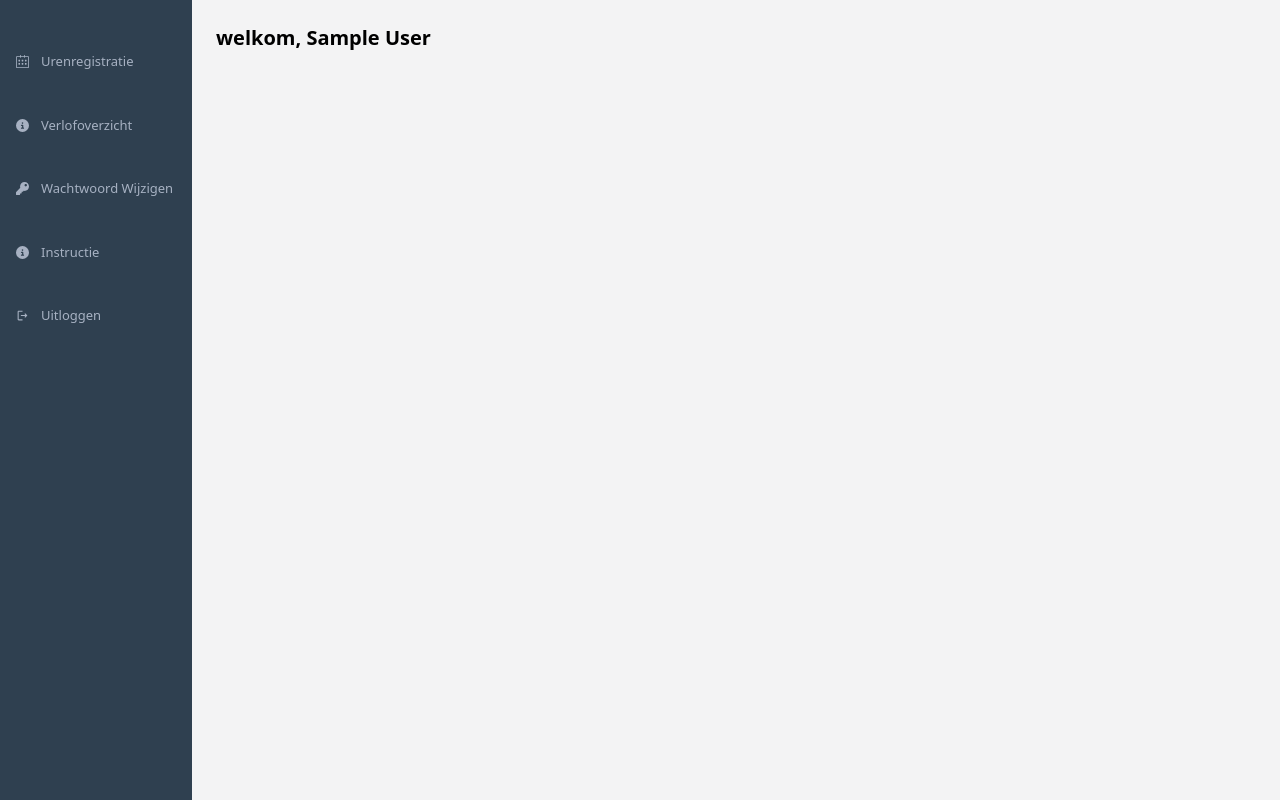
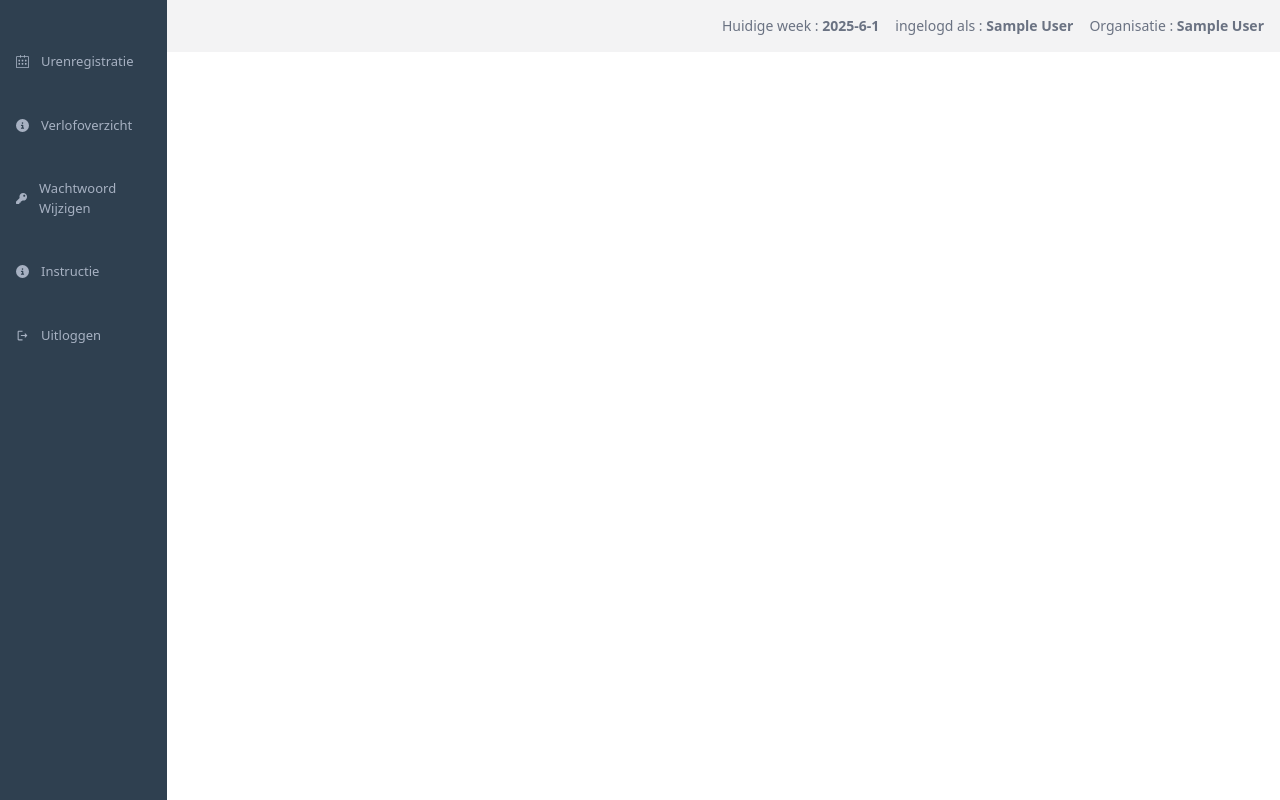
Before and after one commit to gmeijerwebdesign/next_urenadministratie, a Next.js app: page / in a window 1280 px wide. Built offline with nearby package versions, Linux system fonts and the light colour scheme; no server answers; sample sign-in values are in the browser's storage.

Commit message:
👔 Made a header for the main component and added get date functionality

```diff
--- a/src/app/components/main.js
+++ b/src/app/components/main.js
@@ -1,7 +1,9 @@
+import Header from "./subcomponents/header";
+
 export default function Main({ name }) {
   return (
-    <div className="p-6">
-      <h1 className="text-xl font-bold mb-4">welkom, {name}</h1>
+    <div className="w-full bg-white">
+      <Header name={name} />
     </div>
   );
 }
--- /dev/null
+++ b/src/app/components/subcomponents/header.js
@@ -0,0 +1,24 @@
+export default function Header({ name }) {
+  const date = new Date();
+  const year = date.getFullYear();
+  const month = date.getMonth();
+  const day = date.getDay();
+
+  return (
+    <div className="p-4 flex justify-between bg-[#f3f3f4] w-full text-gray-500 text-sm">
+      <button></button>
+      <div className=" flex gap-4">
+        <p>
+          Huidige week :{" "}
+          <span className="font-bold">{`${year}-${month}-${day}`}</span>
+        </p>
+        <p>
+          ingelogd als : <span className="font-bold">{name}</span>
+        </p>
+        <p>
+          Organisatie : <span className="font-bold">{name}</span>
+        </p>
+      </div>
+    </div>
+  );
+}
```
